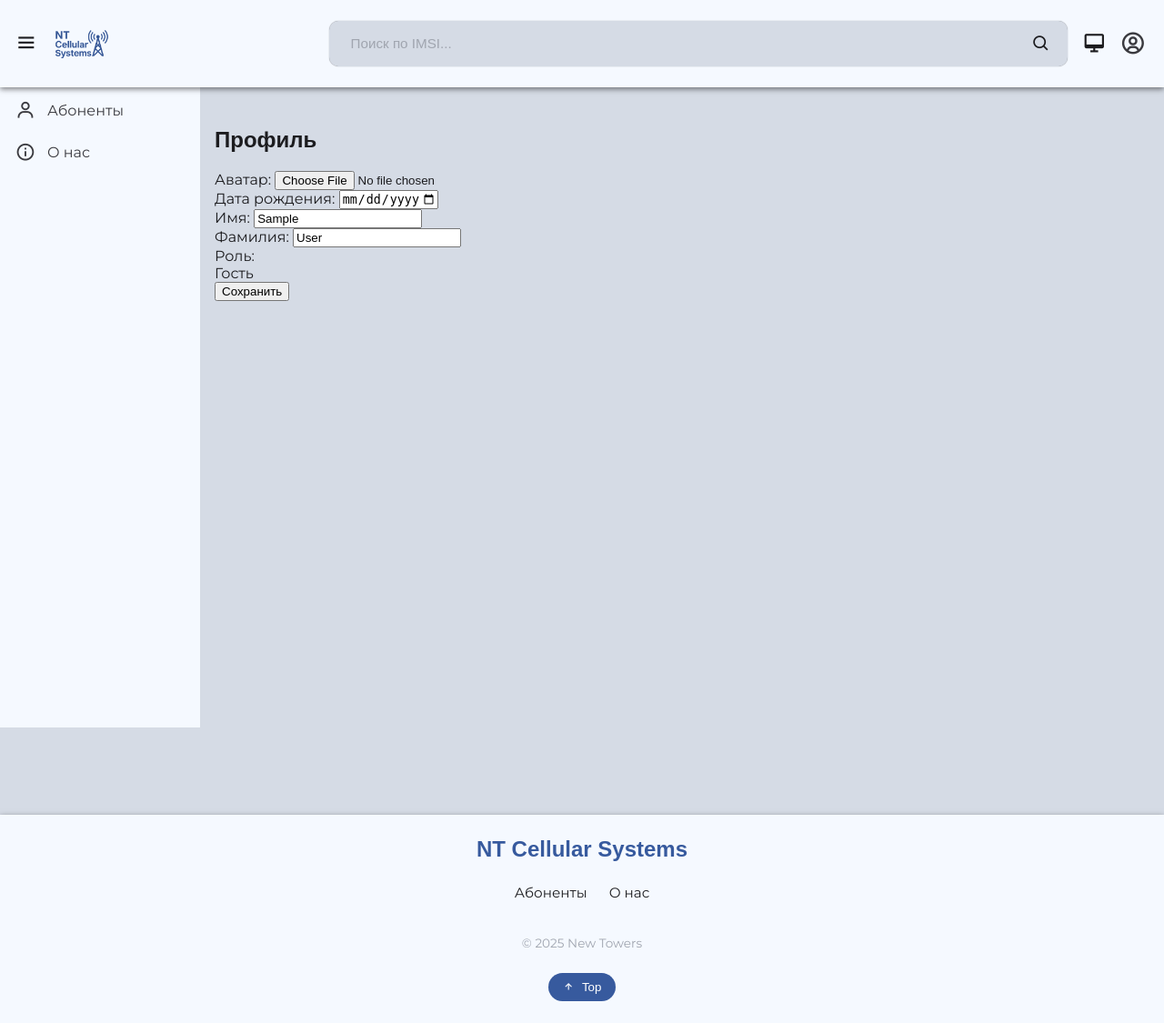
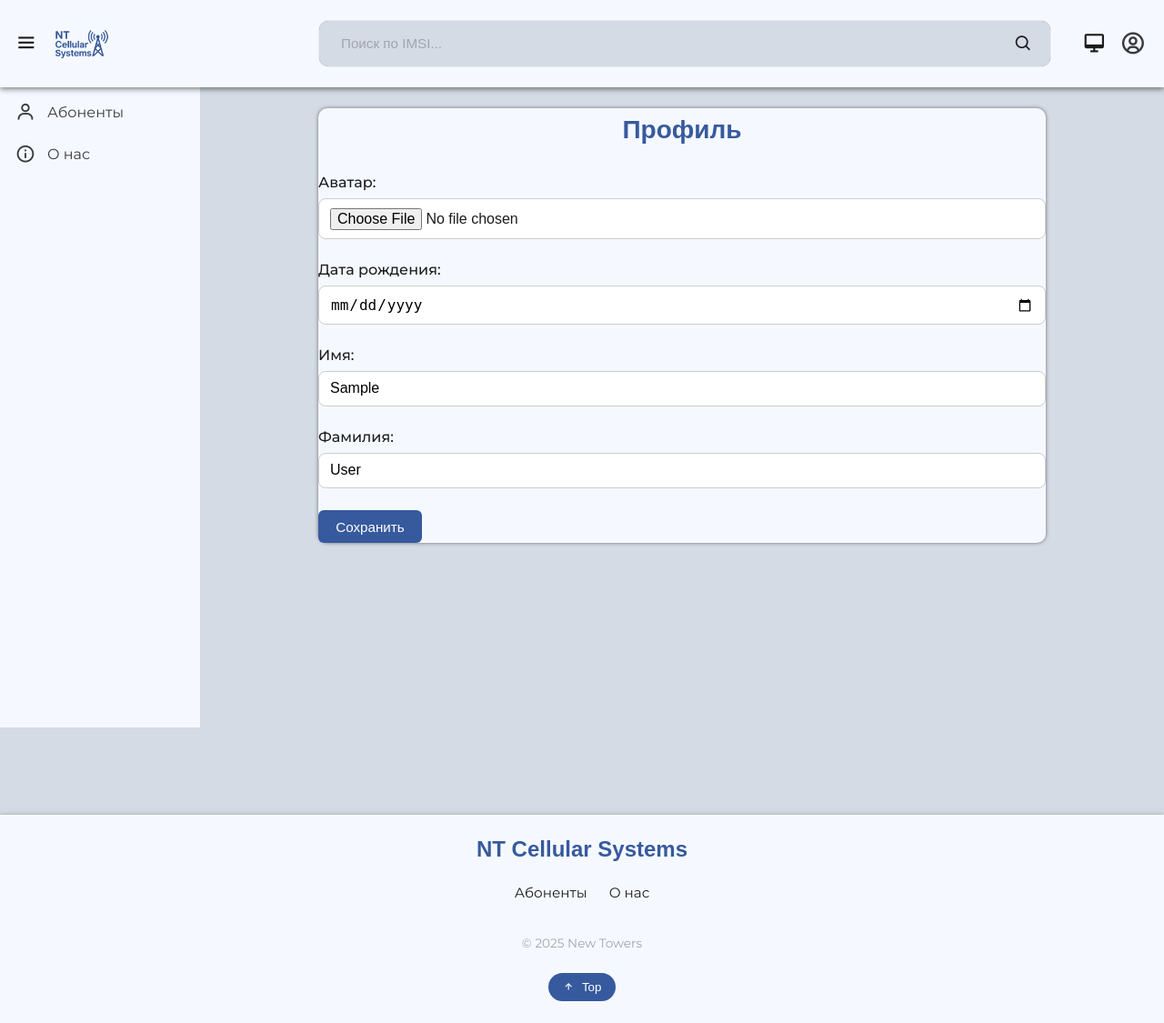
Before and after one commit to AlexanderCholiy/monitoring_equipment, a Django app: page /users/profile/ in a window 1280 px wide. Shown: the whole page at 91% size. Run offline with Django 3.2, Linux system fonts and the light colour scheme; the visitor is signed in with stand-in values (Sample User, id 1); parts of the project's set-up code (start-up, migrations or seed data) failed here and were passed over; some web fonts are replaced.

Commit message:
начали добавлять стили для профиля

```diff
--- a/open5gs/schemas.py
+++ b/open5gs/schemas.py
@@ -25,10 +25,6 @@ MSISDN_SCHEMA = {
         'type': 'string',
         'pattern': '^\\d+$',
         'maxLength': MAX_SUBSCRIBER_MSISDN_LEN,
-        'attrs': {
-            'placeholder': 'Введите номер MSISDN',
-            'class': 'msisdn-input',
-        }
     },
     'minItems': 0,
     'maxItems': MAX_MSISDN_COUNT,
--- a/static/css/includes/main.css
+++ b/static/css/includes/main.css
@@ -12,6 +12,11 @@
   width: 100%;
 }
 
+.container.sm {
+  margin: 0;
+  max-width: 800px;
+}
+
 .card {
   border-radius: 10px;
   box-shadow: 0 0 4px var(--dark-extra-color);
@@ -24,25 +29,15 @@ body.dark .card {
   background-color: var(--dark-background-color);
 }
 
-.empty-message {
+.error-message {
   padding: 1rem 2rem;
   margin: 1.5rem auto;
   text-align: center;
   color: var(--dark-red-color);
 }
 
-body.dark .empty-message {
+body.dark .error-message {
   color: var(--light-red-color);
-}
-
-.message-card {
-  padding: 1rem 2rem;
-  max-width: 600px;
-  margin: 1.5rem auto;
-}
-
-body.dark .message-card {
-  box-shadow: 0 0 4px var(--light-extra-color);
 }
 
 @media (max-width: 768px) {
--- a/static/css/includes/search_bar.css
+++ b/static/css/includes/search_bar.css
@@ -1,5 +1,5 @@
 #search-bar {
-  margin-left: var(--sidebar-width);
+  margin-left: calc(var(--sidebar-width) - 30px);
   transition: all var(--transition-value);
 }
 
@@ -11,7 +11,7 @@
   display: flex;
   align-items: center;
   width: 100%;
-  max-width: 800px;
+  max-width: 780px;
   background-color: var(--light-add-background-color);
   border-radius: 10px;
   padding: 0.45rem 0.75rem;
--- a/static/css/root.css
+++ b/static/css/root.css
@@ -1,6 +1,6 @@
 :root {
     --transition-value: 1.2s ease;
-    --header-height: 98px;
+    --header-height: 100px;
     --sidebar-width: 220px;
     --sidebar-collapsed-width: 60px;
     --footer-height: 220px;
--- /dev/null
+++ b/static/css/users/profile_form.css
@@ -0,0 +1,113 @@
+h2 {
+  text-align: center;
+  margin-bottom: 2rem;
+  padding-top: 0.5rem;
+  font-size: 1.75rem;
+  color: var(--dark-priority-color);
+}
+
+body.dark h2 {
+  color: var(--light-priority-color);
+}
+
+.form-group {
+  margin-bottom: 1.5rem;
+  display: flex;
+  flex-direction: column;
+}
+
+.form-group label {
+  margin-bottom: 0.5rem;
+  font-weight: 500;
+  font-size: 1rem;
+}
+
+.form-group input[type="text"],
+.form-group input[type="file"],
+.form-group input[type="date"],
+.form-group select,
+.form-group textarea {
+  padding: 0.6rem 0.75rem;
+  border: 1px solid #ccc;
+  border-radius: 8px;
+  font-size: 1rem;
+  background-color: var(--input-bg, #fff);
+  transition: border-color 0.2s;
+}
+
+/* .form-group input:focus {
+  border-color: #007bff;
+  outline: none;
+  box-shadow: 0 0 0 2px rgba(0, 123, 255, 0.15);
+} */
+
+/* .form-group .errorlist,
+.form-group .error {
+  color: #dc3545;
+  font-size: 0.875rem;
+  margin-top: 0.25rem;
+} */
+
+/* .avatar-preview {
+  display: block;
+  margin-top: 1rem;
+  width: 100px;
+  height: 100px;
+  object-fit: cover;
+  border-radius: 50%;
+  border: 2px solid #ddd;
+} */
+
+/* .avatar-actions {
+  margin-top: 0.5rem;
+} */
+
+/* .delete-avatar {
+  font-size: 0.95rem;
+  color: #d33;
+  display: flex;
+  align-items: center;
+  gap: 0.5rem;
+} */
+
+/* .delete-avatar input[type="checkbox"] {
+  margin-right: 0.25rem;
+} */
+
+/* .role-display {
+  padding: 0.5rem 0.75rem;
+  border-radius: 6px;
+  background-color: #f1f1f1;
+  font-weight: 500;
+  font-size: 1rem;
+  color: #333;
+} */
+
+/* button[type="submit"] {
+  display: block;
+  width: 100%;
+  padding: 0.75rem 1rem;
+  background-color: #007bff;
+  color: #fff;
+  font-weight: 600;
+  font-size: 1rem;
+  border: none;
+  border-radius: 8px;
+  cursor: pointer;
+  transition: background-color 0.2s;
+} */
+
+/* button[type="submit"]:hover {
+  background-color: #0056b3;
+} */
+
+/* @media (max-width: 768px) {
+  form {
+    padding: 1.25rem;
+  }
+
+  .avatar-preview {
+    width: 80px;
+    height: 80px;
+  }
+} */
--- a/static/js/loader.js
+++ b/static/js/loader.js
@@ -3,5 +3,5 @@ document.addEventListener("DOMContentLoaded", () => {
 
     setTimeout(() => {
         spinnerOverlay.classList.add("hidden");
-    }, 500);
+    }, 400);
 });
--- a/templates/base.html
+++ b/templates/base.html
@@ -64,9 +64,7 @@
         <div class="main-area">
           {% include "includes/messages.html" %}
           <main class="content-wrapper">
-            <div class="container">
-              {% block content %}Контента пока нет :({% endblock %}
-            </div>
+            {% block content %}Контента пока нет :({% endblock %}
           </main>
         </div>
       </div>
--- a/templates/open5gs/index.html
+++ b/templates/open5gs/index.html
@@ -6,6 +6,7 @@
 {% endblock %}
 
 {% block content %}
+ <div class="container">
   <div class="card-grid">
     {% for subscriber in page_obj %}
       <div class="card">
@@ -26,7 +27,7 @@
 
   {% if not page_obj %}
     <div class="card">
-      <p class="empty-message">Ничего не найдено</p>
+      <p class="error-message">Ничего не найдено</p>
     </div>
   {% endif %}
 
@@ -38,5 +39,5 @@
   {% if page_obj.has_other_pages %}
     {% include "includes/paginator.html" %}
   {% endif %}
-
+</div>
 {% endblock %}
--- a/templates/open5gs/subscriber_delete.html
+++ b/templates/open5gs/subscriber_delete.html
@@ -6,6 +6,7 @@
 {% endblock %}
 
 {% block content %}
+<div class="container sm">
   <div class="card message-card">
       <h2>Подтверждение удаления</h2>
       <p>Вы уверены, что хотите удалить абонента {{ subscriber.imsi }}?</p>
@@ -18,6 +19,7 @@
           </div>
       </form>
   </div>
+</div>
 {% endblock %}
 
 {% block extra_js %}
--- a/templates/open5gs/subscriber_form.html
+++ b/templates/open5gs/subscriber_form.html
@@ -3,12 +3,13 @@
 
 {% block extra_css %}
   <link rel="stylesheet" href="{% static 'css/open5gs/subscriber_form.css' %}">
+  <link rel="stylesheet" href="{% static 'css/open5gs/includes/rjf_form.css' %}">
   <link rel="stylesheet" href="{% static 'css/open5gs/includes/base_info.css' %}">
-  {% comment %} <link rel="stylesheet" href="{% static 'css/open5gs/includes/rjf_form.css' %}"> {% endcomment %}
   {% comment %} <link rel="stylesheet" href="{% static 'css/open5gs/includes/msisdn.css' %}"> {% endcomment %}
 {% endblock %}
 
 {% block content %}
+<div class="container">
     <div class="card">
     {% with data=form.instance %}
         {% if "/edit/" in request.path %}
@@ -90,6 +91,7 @@
         </form>
     {% endwith %}
     </div>
+</div>
 {% endblock %}
 
 {% block extra_js %}
--- a/templates/users/profile_form.html
+++ b/templates/users/profile_form.html
@@ -6,10 +6,12 @@
 {% endblock %}
 
 {% block extra_css %}
-  <link rel="stylesheet" href="{% static 'css/registration/registration.css' %}">
+  <link rel="stylesheet" href="{% static 'css/users/profile_form.css' %}">
 {% endblock %}
 
 {% block content %}
+<div class="container sm">
+  <div class="card">
     <h2>Профиль</h2>
 
     <form method="post" action="{% url 'users:profile' %}" enctype="multipart/form-data">
@@ -45,13 +47,8 @@
         {{ form.last_name }}
       </div>
 
-    <div class="form-group">
-      <label>Роль:</label>
-      <div class="role-display">
-        {{ user.get_role_display }}
+      <button class="btn btn-primary" type="submit">Сохранить</button>
+    </form>
   </div>
 </div>
-
-    <button type="submit">Сохранить</button>
-  </form>
 {% endblock %}
```
Also changed, not shown: static/css/open5gs/includes/rjf_form.css (+36 -34 lines), templates/pages/about.html (+6 -2 lines). Lines whose indentation alone changed are shown as unchanged.
